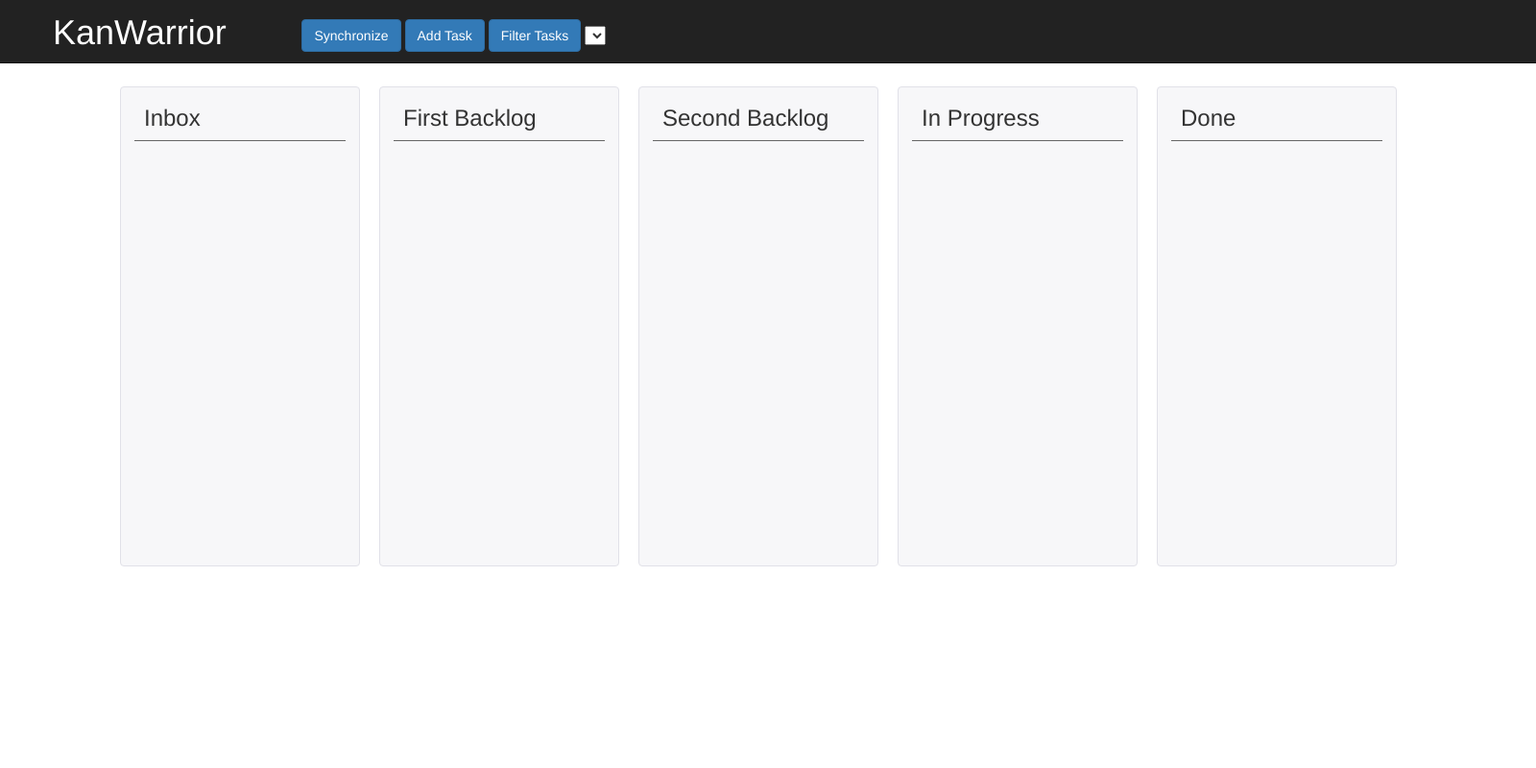
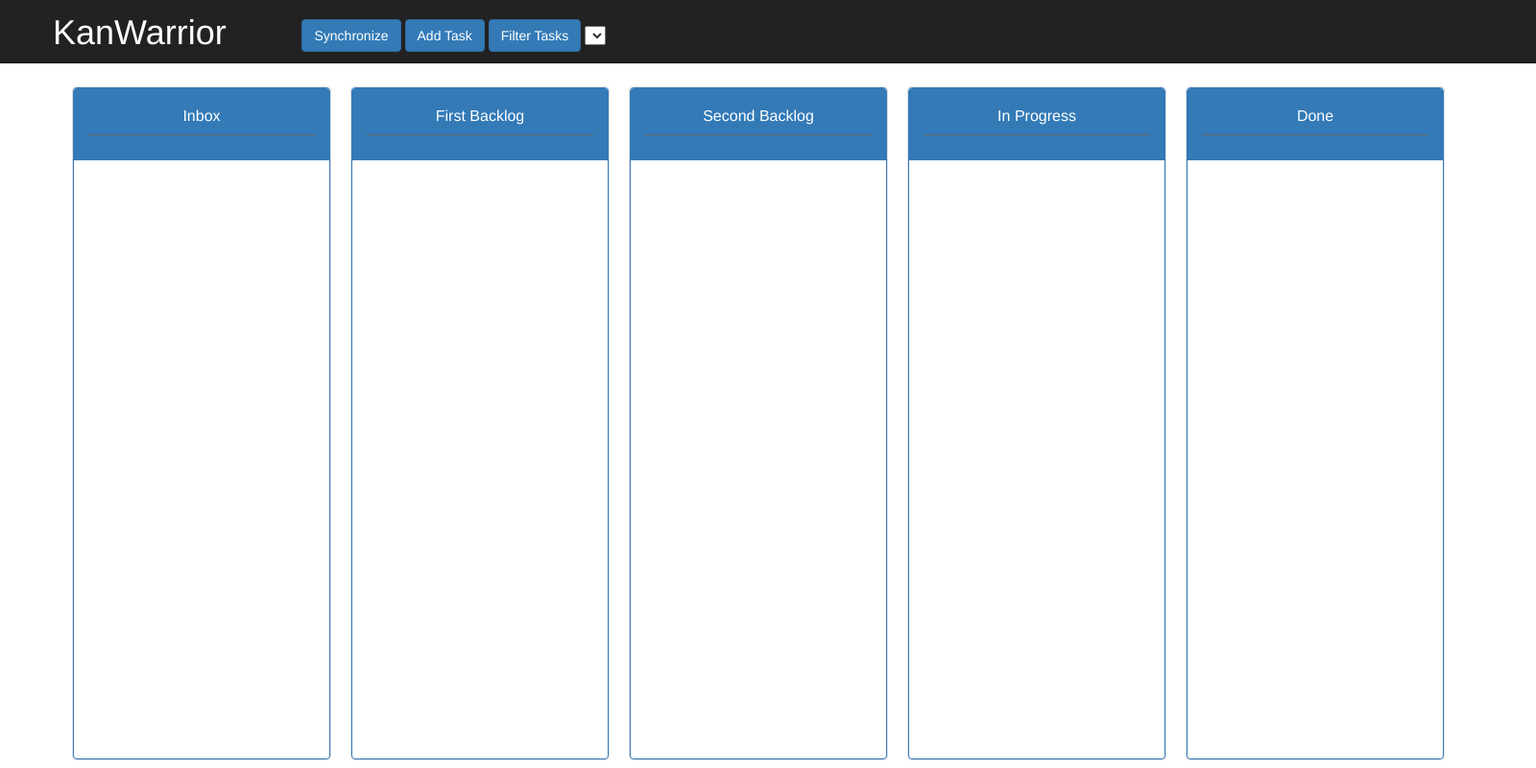
Before and after one commit to staskus/KanWarrior, a Node server app: template views/index.ejs in a window 1600 px wide. Shown: the whole page at 96% size. Run offline with Node 20, Linux system fonts and the light colour scheme; the template is opened without the code that fills it, so the values that code supplies are empty.

Commit message:
visual updates v1

```diff
--- a/public/css/style.css
+++ b/public/css/style.css
@@ -87,24 +87,39 @@ form {
   /*height: 1000px;*/
   /*overflow-x: scroll;*/
 /*}*/
+
+.panel-primary {
+    min-height: 700px;
+    margin-bottom: 0px;
+}
+
+.panel-body {
+    padding-left: 4px;
+    padding-right: 4px;
+}
+
 .board-wrap {
   float: left;
-  width: 250px;
+  width: 270px;
   margin-right: 20px;
-  padding: 9px 14px;
-  margin-bottom: 14px;
-  background-color: #f7f7f9;
+  /*padding: 9px 14px;*/
+  /*margin-bottom: 14px;*/
+  /*background-color: #f7f7f9;*/
   border: 1px solid #e1e1e8;
   border-radius: 4px;
-  min-height: 500px;
+  min-height: 650px;
 }
+
 .task-items {
     min-height: 400px;
-  padding: 20px 0;
+    /*width: 260px;*/
+    padding: 1px;
+  /*padding: 20px 0;*/
   text-align: left;
   list-style: none;
 }
 .board-title {
+    text-align: center;
   text-transform: capitalize;
   margin: 0 0 15px;
   padding: 10px;
@@ -116,13 +131,13 @@ form {
   background-color: #fff;
   border: 1px solid #aaa;
   border-radius: 10px;
-  margin-bottom: 10px;
+  margin-bottom: 7px;
 }
 .task:last-child {
   margin-bottom: 0;
 }
 .task-actions {
-    width: 101%;
+    width: 100%;
     /*background-color: red;*/
   /*position: absolute;*/
   /*top: 4px;*/
@@ -188,5 +203,5 @@ form {
   margin-top: 0;
 }
 .container {
-  width: 1500px !important;
+  width: 1600px !important;
 }
--- a/public/js/helper.js
+++ b/public/js/helper.js
@@ -206,20 +206,20 @@ function hide() {
     calendars = null;
 }
 
-function toggleExtraInfo(id, id2) {
+function toggleExtraInfo(id) {
 
     id = id.substring(9, id.length);
-    id = id - 1;
 
-    var div = document.getElementsByClassName('extra-info');
-    var div2 = document.getElementsByClassName('panel-body');
+    //alert(id);
+    var div = document.getElementsByClassName('extra-info block-id:' + id);
+    var div2 = document.getElementsByClassName('panel-body block-id:' + id);
 
-    if (div[id].style.display !== 'none') {
-        div[id].style.display = 'none';
-        div2[id].style.display = 'block';
+    if (div[0].style.display !== 'none') {
+        div[0].style.display = 'none';
+        div2[0].style.display = 'block';
     }
     else {
-        div[id].style.display = 'block';
-        div2[id].style.display = 'none';
+        div[0].style.display = 'block';
+        div2[0].style.display = 'none';
     }
 }
--- a/views/index.ejs
+++ b/views/index.ejs
@@ -117,10 +117,10 @@
 
       <script type="text/html" id="task_template">
       <div class="panel panel-default">
-          <div class="panel-heading">
-              <h3 class="panel-title task-title"><b style="float: left">::TaskId::. </b>::TaskDesc::<span class="caret" style="float: right" onclick="toggleExtraInfo('::block-id::')"></span></h3>
+          <div class="panel-heading" onclick="toggleExtraInfo('::block-id::')">
+              <h3 class="panel-title task-title"><b style="float: left">::TaskId::. </b>::TaskDesc::</h3>
           </div>
-          <div class="panel-body">
+          <div class="panel-body ::block-id::">
               <!--ID: ::TaskId::-->
               <!--<div>Created: ::TaskEntry::</div>-->
               <div>Urgency: ::TaskUrgency::</div>
@@ -161,12 +161,24 @@
           <!--<button class="btn btn-xs delete-task">Delete</button>-->
       <!--</div>-->
     <!--</script>-->
+      <script type="text/html" id="board_template">
+      <div class="panel panel-primary">
+          <div class="panel-heading">
+              <h3 class="panel-title board-title">::BoardName::</h3>
+          </div>
+          <div class="panel-body">
+              <ul class="task-items" ondrop="MyApp.drop(event)" ondragover="MyApp.allowDrop(event)">
+              </ul>
+          </div>
+      </div>
+      </script>
 
-    <script type="text/html" id="board_template">
-      <h3 class="board-title">::BoardName::</h3>
-      <ul class="task-items" ondrop="MyApp.drop(event)" ondragover="MyApp.allowDrop(event)">
-      </ul>
-    </script>
+    <!--<script type="text/html" id="board_template">-->
+      <!--<h3 class="board-title">::BoardName::</h3>-->
+      <!--<ul class="task-items" ondrop="MyApp.drop(event)" ondragover="MyApp.allowDrop(event)">-->
+      <!--</ul>-->
+    <!--</script>-->
+
     <script src="js/script.js"></script>
     <script src="js/helper.js"></script>
     <script type="text/javascript">
```
